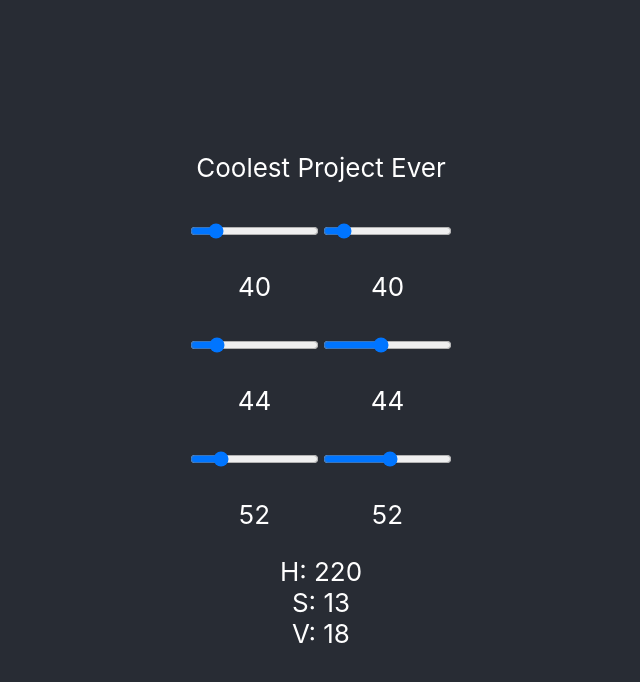
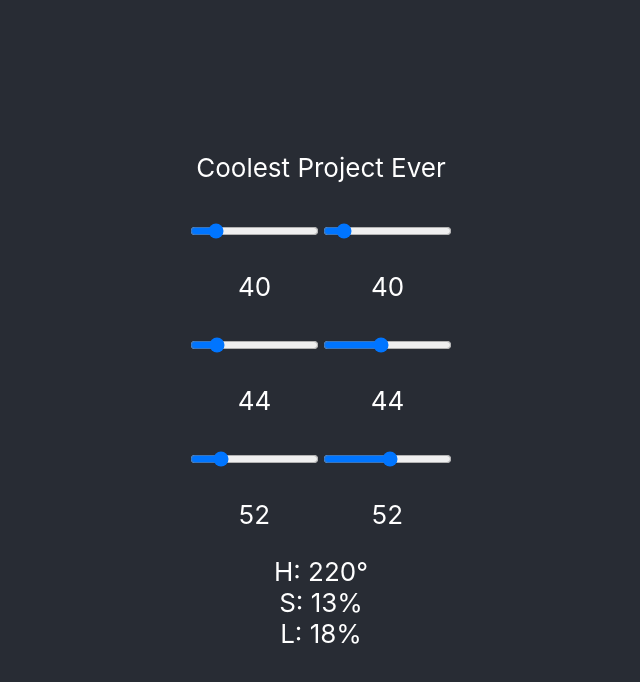
Before and after one commit to Noam-Bahar/color-slider, a React (Create React App) app: page / in a window 1280 px wide. Shown: the top 682 px of the page, without its empty margins (319-959 px from the left). Built offline with nearby package versions, Linux system fonts and the light colour scheme.

Commit message:
Add unit symbols to HSL values

```diff
--- a/src/App.js
+++ b/src/App.js
@@ -20,11 +20,11 @@ const App = () => {
         <RGBSliders />
         <HSLSliders />
       </div>
-      H: {h}
+      H: {h}°
       <br />
-      S: {s}
+      S: {s}%
       <br />
-      V: {l}
+      L: {l}%
     </div>
   );
 };
```
